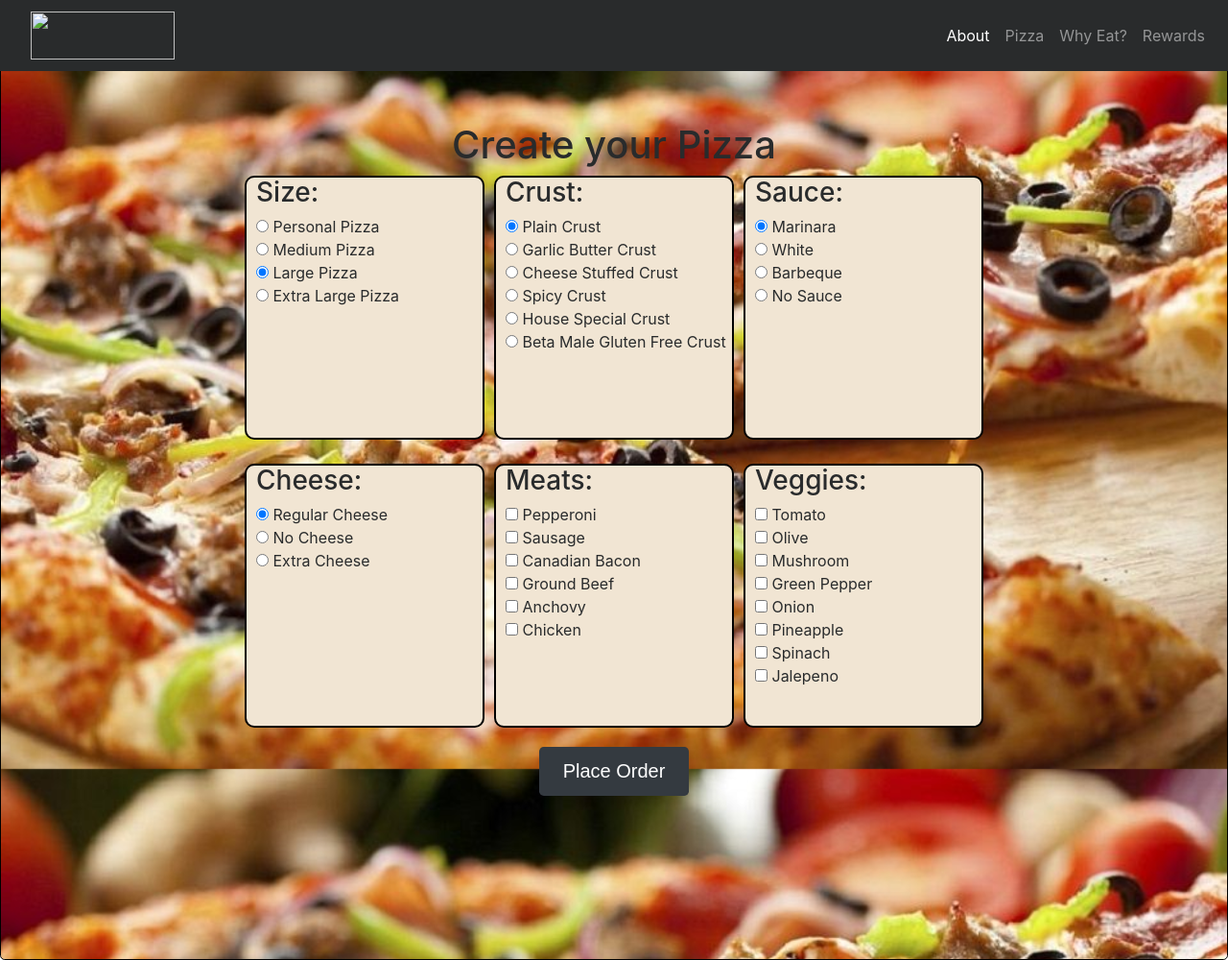
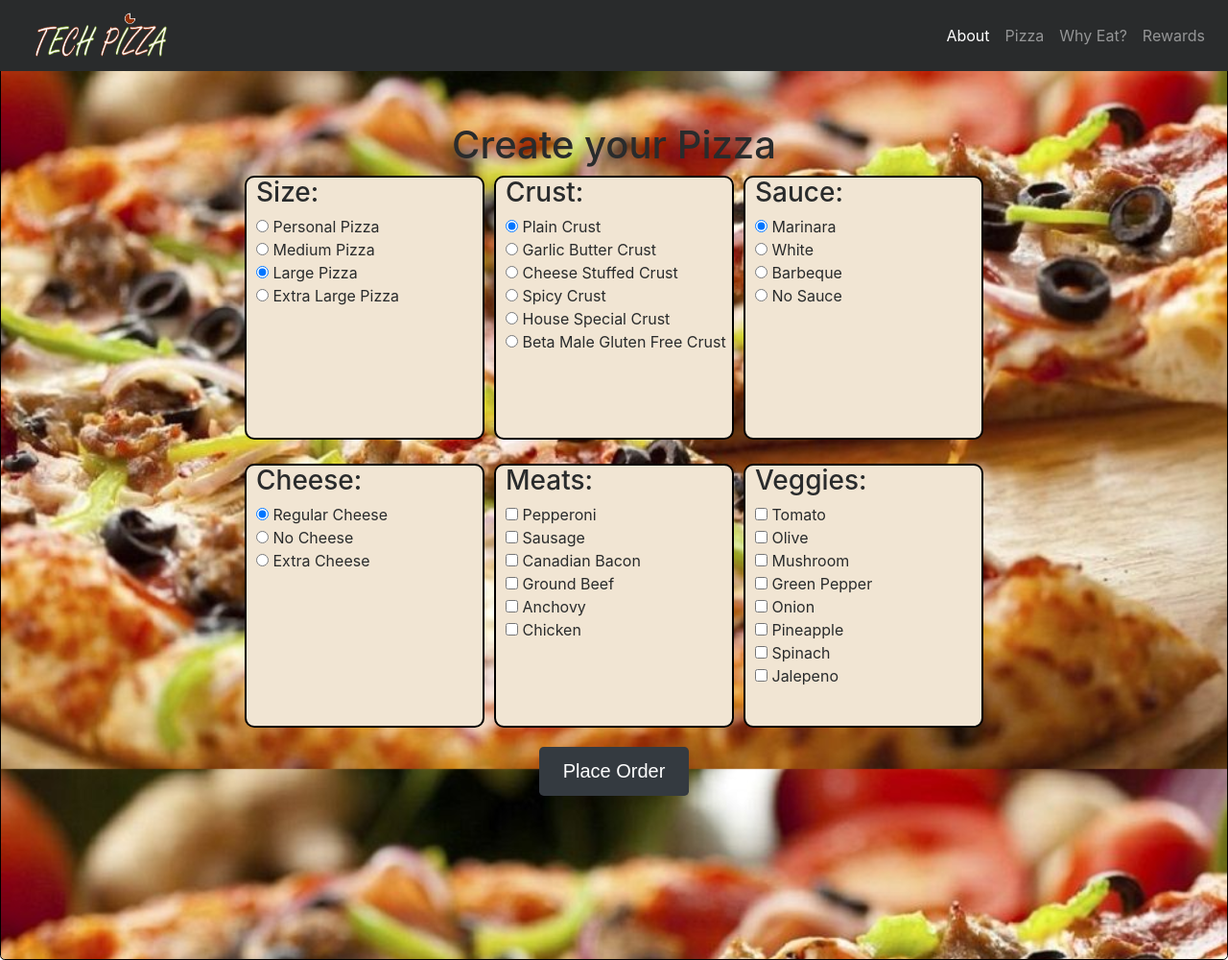
Before and after one commit to brandoninsel/Pizza-Menu, a plain HTML site: page index.html in a window 1280 px wide. Shown: the whole page at 96% size. Drawn offline with nearby package versions, Linux system fonts and the light colour scheme; files that its build step writes are made by us from their sources; files whose address does not match are found by name.

Commit message:
Update index.html

```diff
--- a/index.html
+++ b/index.html
@@ -11,7 +11,7 @@
 	<link rel="stylesheet" href="https://maxcdn.bootstrapcdn.com/bootstrap/4.0.0/css/bootstrap.min.css" integrity="sha384-Gn5384xqQ1aoWXA+058RXPxPg6fy4IWvTNh0E263XmFcJlSAwiGgFAW/dAiS6JXm" crossorigin="anonymous">
 
     <link rel="stylesheet" href="https://maxcdn.bootstrapcdn.com/bootstrap/4.0.0-alpha.6/css/bootstrap.min.css" integrity="sha384-rwoIResjU2yc3z8GV/NPeZWAv56rSmLldC3R/AZzGRnGxQQKnKkoFVhFQhNUwEyJ" crossorigin="anonymous">
-	<link rel="stylesheet" href="./css/pizza.css">
+	<link rel="stylesheet" href="./pizza.css">
 
 
   </head>
@@ -24,7 +24,7 @@
 			</button>
 			<a class="navbar-brand" href="#"></a>
 			<a class="navbar-brand" href="#home">
-			<img src="./img/acad-pizza1.png" width="150" height="50" alt=""></a>
+			<img src="./acad-pizza1.png" width="150" height="50" alt=""></a>
 
 
 			<div class="collapse navbar-collapse" id="navbarNav">
```
